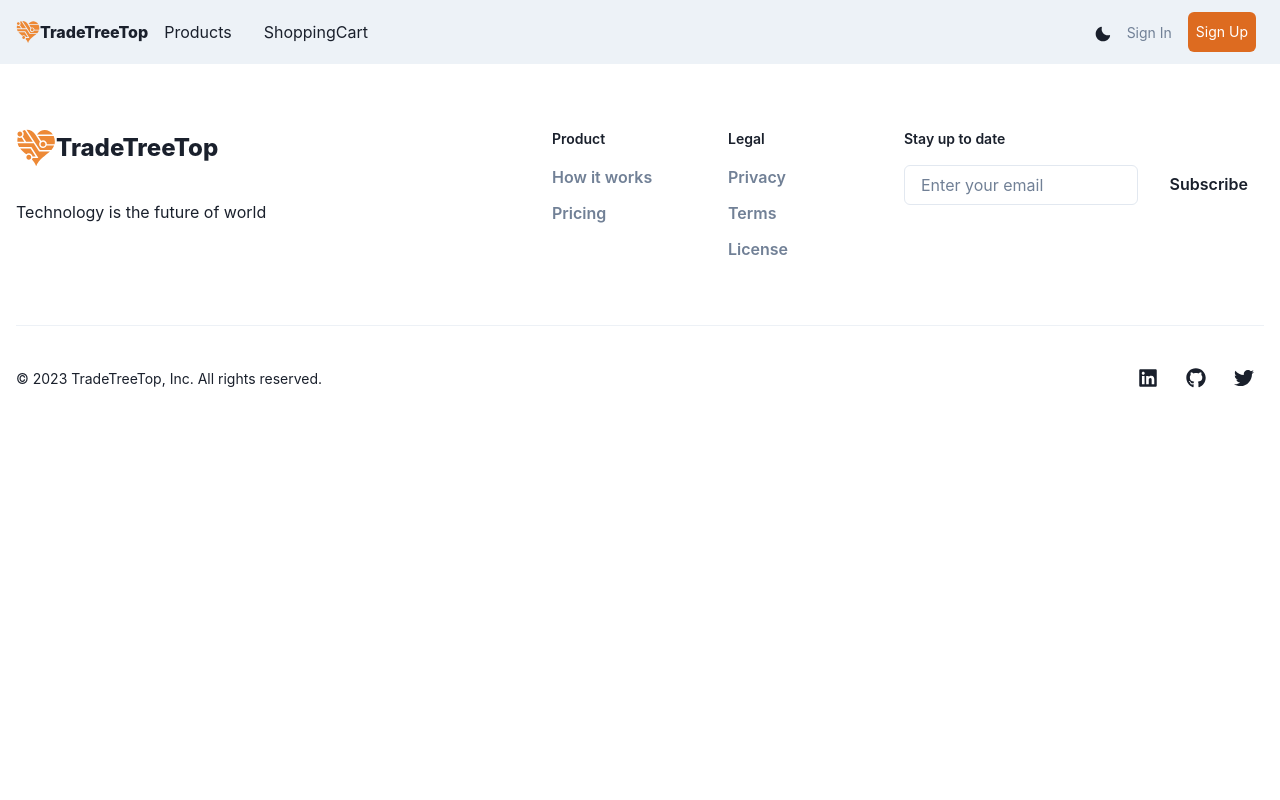
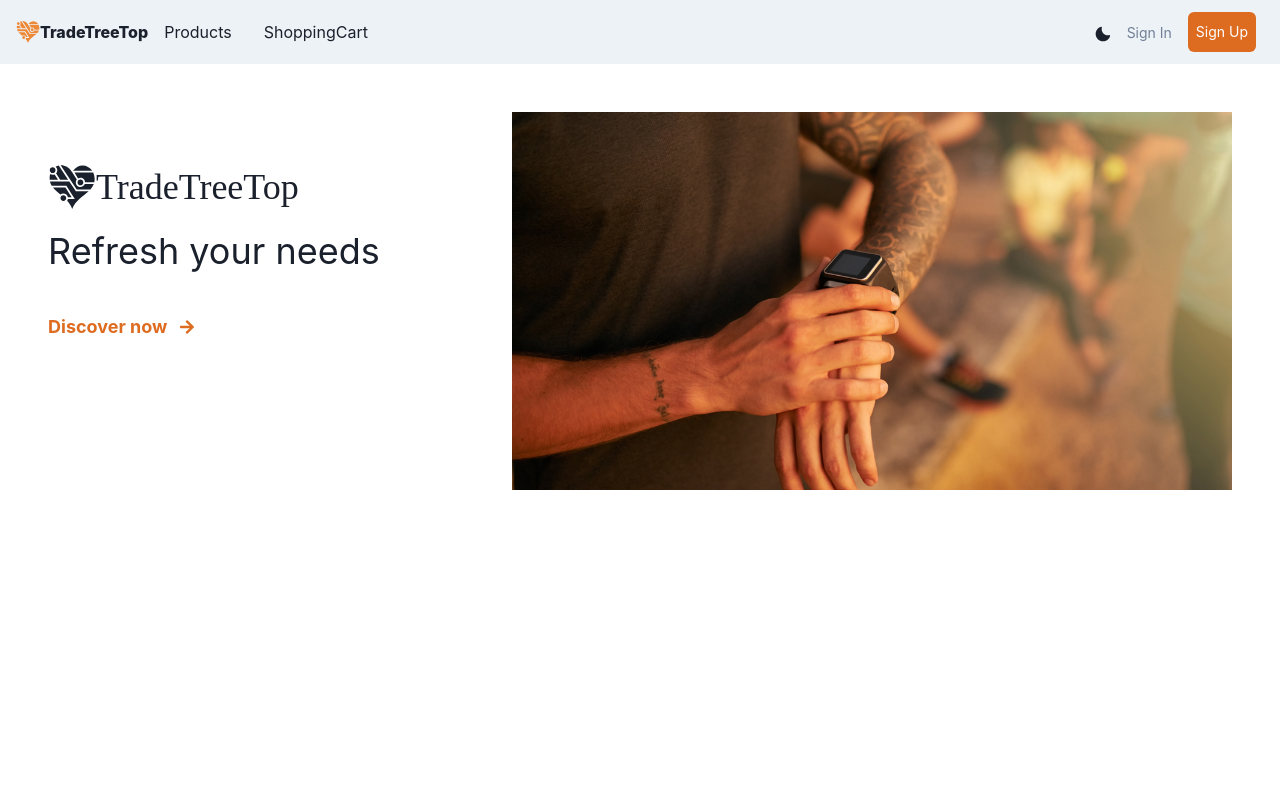
Before and after one commit to mdtouhidulislam136/tradetreetop, a React (Create React App) app in the folder client/: page / in a window 1280 px wide. Shown: the top 800 px of the page. Built offline with nearby package versions, Linux system fonts and the light colour scheme.

Commit message:
landing_Page

```diff
--- a/client/src/App.js
+++ b/client/src/App.js
@@ -5,7 +5,8 @@
 import ProductScreen from "./screens/ProductScreen";
 import CartScreen from "./screens/CartScreen";
 import SingleProductScreen from "./screens/SingleProductScreen";
-import  Footer  from "./components/Footer";
+import Footer from "./components/Footer";
+import LandingScreen from "./screens/LandingScreen";
 
 function App() {
   return (
@@ -14,6 +15,7 @@
         <Navbar />
         <main>
           <Routes>
+            <Route path="/" element={<LandingScreen />}></Route>
             <Route path="/products" element={<ProductScreen />}></Route>
             <Route
               path="/product/:id"
--- a/client/src/components/Navbar.jsx
+++ b/client/src/components/Navbar.jsx
@@ -53,7 +53,7 @@
           onClick={isOpen ? onClose : onOpen}
         />
         <HStack>
-          <Link as={ReactLink} to="/products" style={{textDecoration: 'none'}}>
+          <Link as={ReactLink} to="/" style={{ textDecoration: "none" }}>
             <Flex alignItems="center">
               <Icon as={GiTechnoHeart} h={6} w={6} color="orange.400" />
               <Text fontWeight="extrabold">TradeTreeTop</Text>
--- /dev/null
+++ b/client/src/screens/LandingScreen.jsx
@@ -0,0 +1,91 @@
+import {
+  Box,
+  Flex,
+  Heading,
+  HStack,
+  Text,
+  Icon,
+  Image,
+  Link,
+  Skeleton,
+  Stack,
+  useColorModeValue,
+} from "@chakra-ui/react";
+import { FaArrowRight } from "react-icons/fa";
+import { GiTechnoHeart } from "react-icons/gi";
+import { Link as ReactLink } from "react-router-dom";
+
+const LandingScreen = () => (
+  <Box
+    maxW="8xl"
+    mx="auto"
+    px={{ base: "0", lg: "12" }}
+    py={{ base: "0", lg: "12" }}
+    minH="6xl"
+  >
+    <Stack
+      direction={{ base: "column-reverse", lg: "row" }}
+      spacing={{ base: "0", lg: "20" }}
+    >
+      <Box
+        width={{ lg: "sm" }}
+        transform={{ base: "translateY(-50%)", lg: "none" }}
+        bg={{
+          base: useColorModeValue("orange.50", "gray.700"),
+          lg: "transparent",
+        }}
+        mx={{ base: "6", md: "8", lg: "0" }}
+        px={{ base: "6", md: "8", lg: "0" }}
+        py={{ base: "6", md: "8", lg: "12" }}
+      >
+        <Stack spacing={{ base: "8", lg: "10" }}>
+          <Stack spacing={{ base: "2", lg: "4" }}>
+            <Flex alignItems="center">
+              <Icon
+                as={GiTechnoHeart}
+                h="12"
+                w="12"
+                color={useColorModeValue("orage.500", "orange.300")}
+              />
+              <Text fontSize="4xl" fontFamily="bold">
+                TradeTreeTop
+              </Text>
+            </Flex>
+
+            <Heading size="xl" fontWeight="normal">
+              Refresh your needs
+            </Heading>
+          </Stack>
+          <HStack spacing="3">
+            <Link
+              as={ReactLink}
+              to="/products"
+              color={useColorModeValue("orange.500", "orange.300")}
+              fontWeight="bold"
+              fontSize="lg"
+            >
+              Discover now
+            </Link>
+            <Icon
+              color={useColorModeValue("orange.500", "orange.300")}
+              as={FaArrowRight}
+            />
+          </HStack>
+        </Stack>
+      </Box>
+      <Flex flex="1" overflow="hidden">
+        <Image
+          src="images/landing.jpg"
+          alt="Lovely Image"
+          fallback={<Skeleton />}
+          maxH="550px"
+          minW="300px"
+          objectFit="cover"
+          flex="1"
+        />
+      </Flex>
+    </Stack>
+  </Box>
+);
+
+export default LandingScreen;
```
